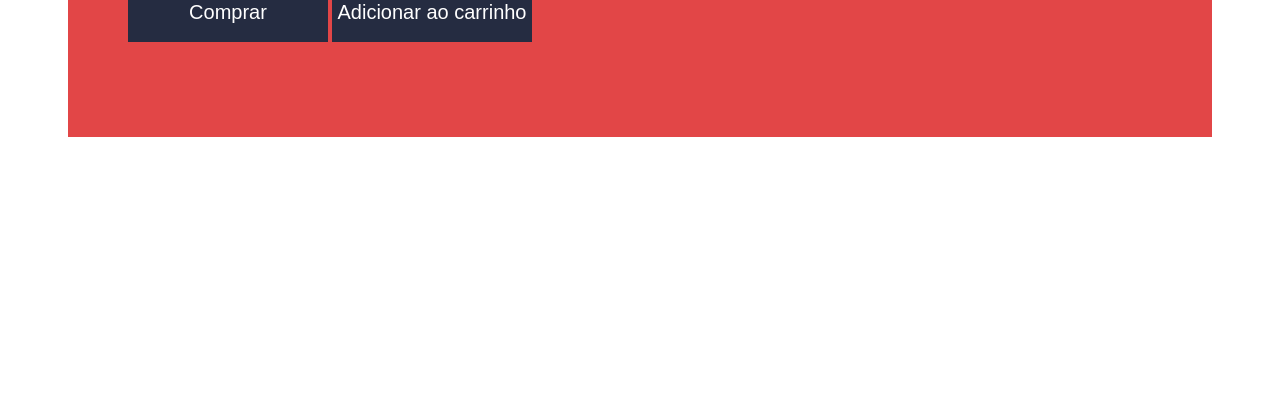
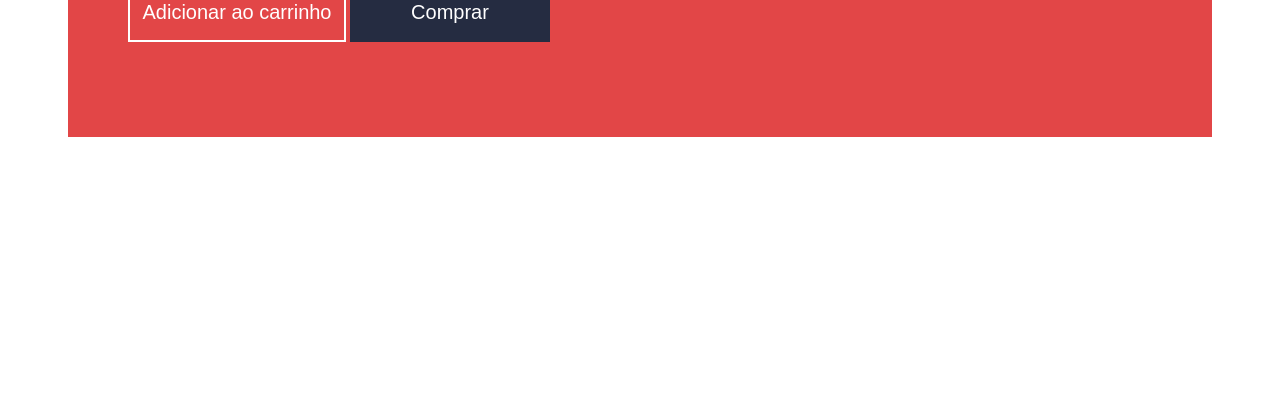
Before and after one commit to rodrigofelix12/loja-fone, a plain HTML site: page index.html in a window 1280 px wide. Shown: the part 388-800 px from the top of the page. Drawn offline with Linux system fonts and the light colour scheme.

Commit message:
Aula 05 - Trabalhando no botão de adicionar ao carrinho

```diff
--- a/css/button-store.css
+++ b/css/button-store.css
@@ -1,5 +1,6 @@
 .button-store {
     display: inline-block;
+    box-sizing: border-box;
     font-size: 20px;
     color: #fff;
     background-color: #252c41;
@@ -7,6 +8,14 @@
     width: 200px;
     height: 60px;
     line-height: 60px;
+    margin-right: 0;
     text-align: center;
     text-decoration: none;
 }
+
+.button-store.-second {
+    background-color: transparent;
+    border: 2px solid #fff;
+    width: 218px;
+    line-height: 56px;
+}
--- a/index.html
+++ b/index.html
@@ -21,8 +21,8 @@
             </nav>
             </header>
 
+            <a class="button-store -second" href="comprar.html">Adicionar ao carrinho</a>
             <a class="button-store" href="comprar.html">Comprar</a>
-            <a class="button-store" href="comprar.html">Adicionar ao carrinho</a>
         </div>
     </body>
 </html>
```
